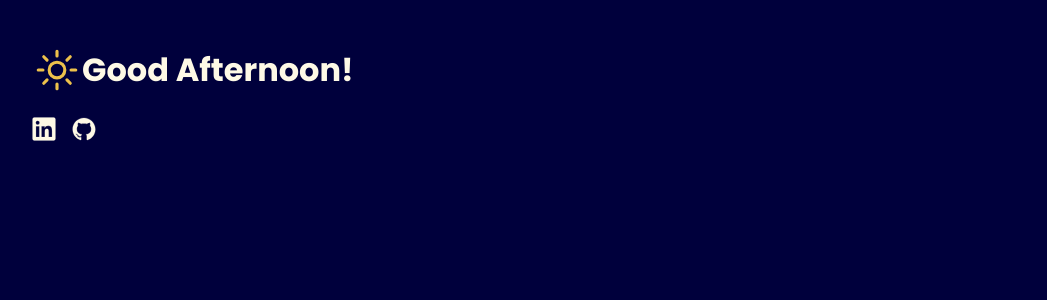
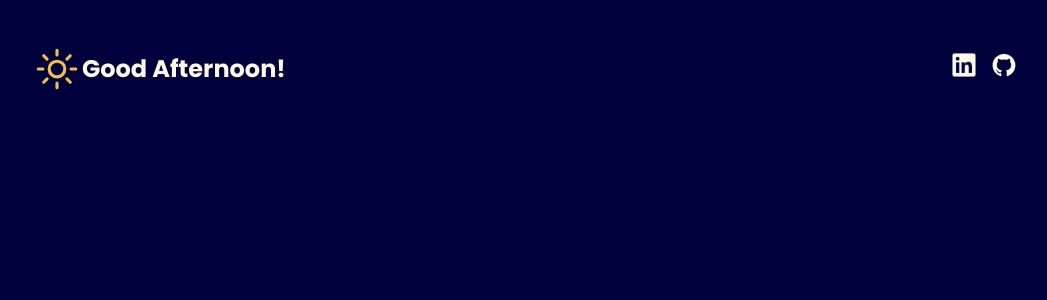
Before and after one commit to dacods/atlas-react-and-jsx, a React (Vite) app: page / in a window 1280 px wide. Shown: the top 300 px of the page, without its empty margins (108-1155 px from the left). Built offline with nearby package versions, Linux system fonts and the light colour scheme.

Commit message:
Created Header Component to render the Greeting and SocailLinks elements

```diff
--- a/src/App.jsx
+++ b/src/App.jsx
@@ -1,11 +1,9 @@
-import Greeting from "./components/Greeting";
-import SocialLinks from './components/SocialLinks'
+import Header from "./components/Header";
 
 function App() {
   return (
     <div className="app">
-      <Greeting></Greeting>
-      <SocialLinks></SocialLinks>
+      <Header></Header>
     </div>
   )
 }
--- /dev/null
+++ b/src/components/Header.jsx
@@ -0,0 +1,13 @@
+import Greeting from "./Greeting"
+import SocialLinks from "./SocialLinks"
+
+function Header() {
+    return (
+        <nav>
+            <Greeting></Greeting>
+            <SocialLinks></SocialLinks>
+        </nav>
+    )
+}
+
+export default Header;
```
